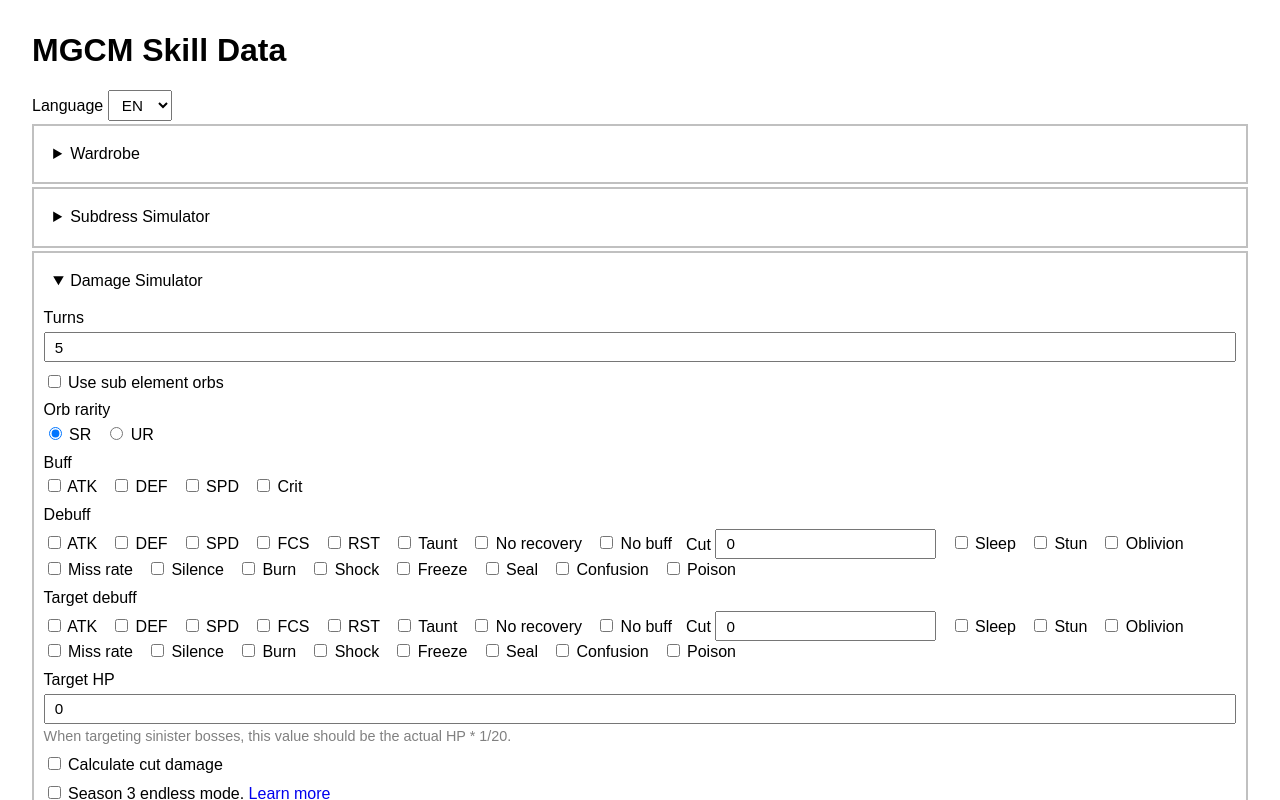
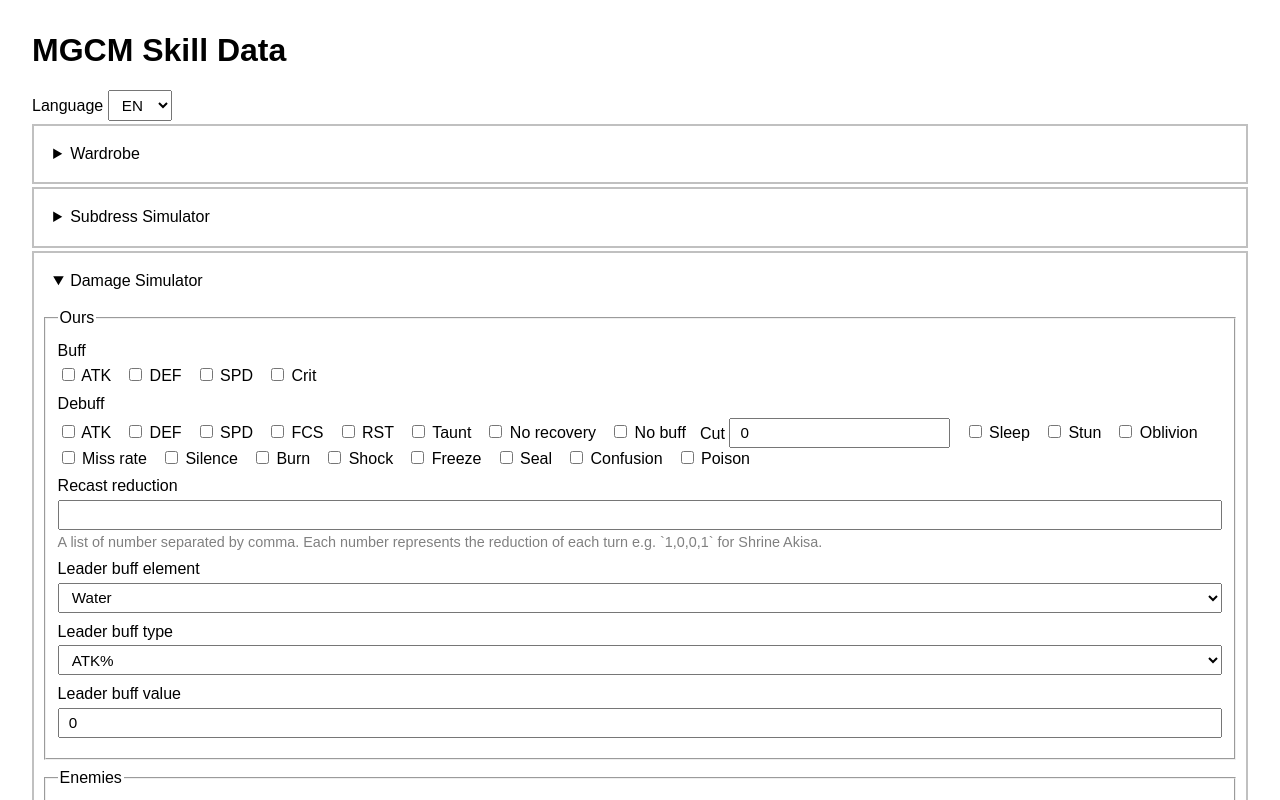
Before and after one commit to eight04/mgcm-skill-data, a Svelte app: page / in a window 1280 px wide. Both pictures are taken after a click on the heading "Damage Simulator". Shown: the top 800 px of the page. Built offline with nearby package versions, Linux system fonts and the light colour scheme.

Commit message:
Add: leader buff (#37)
* Change: group dps sim options

* Add: calculate leader buff

```diff
--- a/src/DPSSimulator.svelte
+++ b/src/DPSSimulator.svelte
@@ -25,6 +25,7 @@ let useCut = getStore("dps/useCut", false);
 let targetNumber = getStore("dps/targetNumber", 1);
 let s3endless = getStore("dps/s3endless", false);
 let recastReduction = getStore("dps/recastReduction", "");
+let leaderBuff = getStore("dps/leaderBuff", {type: "atk%", value: 0, element: "water"});
 
 let running = false;
 let result;
@@ -55,7 +56,8 @@ async function simulate() {
       useCut: $useCut,
       targetNumber: $targetNumber,
       s3endless: $s3endless,
-      recastReduction: parseNumberList($recastReduction)
+      recastReduction: parseNumberList($recastReduction),
+      leaderBuff: $leaderBuff
     });
     resultErr = false;
     maxScore = result[0].score;
@@ -80,38 +82,51 @@ function parseNumberList(s) {
 }
 </script>
 
-<label class="input-group">
-  <div class="input-title">Turns</div>
-  <input type="number" bind:value={$turn}>
-</label>
-
-<label class="input-group">
-  <input type="checkbox" bind:checked={$ignoreElement}>
-  Use sub element orbs
-</label>
-
-<div class="input-group">
-  <div class="radio-title">Orb rarity</div>
-  <label>
-    <input type="radio" bind:group={$orbRarity} value="sr">
-    SR
-  </label>
-  <label>
-    <input type="radio" bind:group={$orbRarity} value="ur">
-    UR
-  </label>
-</div>
-
+<fieldset class="group-block">
+  <legend>Ours</legend>
   <div class="input-group">
     <BuffChooser bind:value={$buff} />
   </div>
   <div class="input-group">
     <DebuffChooser bind:value={$debuff} />
   </div>
+  <label class="input-group">
+    <div class="input-title">Recast reduction</div>
+    <input type="text" bind:value={$recastReduction}>
+    <p class="help">
+      A list of number separated by comma. Each number represents the reduction of each turn e.g. `1,0,0,1` for Shrine Akisa.
+    </p>
+  </label>
+  <label class="input-group">
+    <span class="input-title">Leader buff element</span>
+    <select bind:value={$leaderBuff.element}>
+      <option value="fire">Fire</option>
+      <option value="lightning">Lightning</option>
+      <option value="water">Water</option>
+      <option value="dark">Dark</option>
+      <option value="light">Light</option>
+    </select>
+  </label>
+  <div class="input-group">
+    <div class="input-title">Leader buff type</div>
+    <select bind:value={$leaderBuff.type}>
+      <option value="atk%">ATK%</option>
+      <option value="atk">ATK+</option>
+      <option value="def%">DEF%</option>
+      <option value="def">DEF+</option>
+    </select>
+  </div>
+  <div class="input-group">
+    <div class="input-title">Leader buff value</div>
+    <input type="number" bind:value={$leaderBuff.value}>
+  </div>
+</fieldset>
+
+<fieldset class="group-block">
+  <legend>Enemies</legend>
   <div class="input-group">
     <DebuffChooser bind:value={$targetDebuff} title="Target debuff" />
   </div>
-
   <label class="input-group">
     <div class="input-title">Target HP</div>
     <input type="number" bind:value={$target.hp}>
@@ -119,30 +134,10 @@ function parseNumberList(s) {
       When targeting sinister bosses, this value should be the actual HP * 1/20.
     </p>
   </label>
-
-<label class="input-group">
-  <input type="checkbox" bind:checked={$useCut}>
-  Calculate cut damage
-</label>
-
-<label class="input-group">
-  <input type="checkbox" bind:checked={$s3endless}>
-  Season 3 endless mode. <a href="https://github.com/eight04/mgcm-skill-data/issues/31">Learn more</a>
-</label>
-
-<label class="input-group">
-  <div class="input-title">Recast reduction</div>
-  <input type="text" bind:value={$recastReduction}>
-  <p class="help">
-    A list of number separated by comma. Each number represents the reduction of each turn e.g. `1,0,0,1` for Shrine Akisa.
-  </p>
-</label>
-
   <label class="input-group">
     <div class="input-title">Target DEF</div>
     <input type="number" bind:value={$target.def}>
   </label>
-
   <label>
     <div class="input-title">Target element</div>
     <select bind:value={$target.element}>
@@ -156,11 +151,42 @@ function parseNumberList(s) {
       <option value="inferior">Always inferior</option>
     </select>
   </label>
-
   <label class="input-group">
     <div class="input-title">Number of targets</div>
     <input type="number" bind:value={$targetNumber}>
   </label>
+</fieldset>
+
+<fieldset class="group-block">
+  <legend>System</legend>
+  <label class="input-group">
+    <div class="input-title">Turns</div>
+    <input type="number" bind:value={$turn}>
+  </label>
+  <label class="input-group">
+    <input type="checkbox" bind:checked={$ignoreElement}>
+    Use sub element orbs
+  </label>
+  <div class="input-group">
+    <div class="radio-title">Orb rarity</div>
+    <label>
+      <input type="radio" bind:group={$orbRarity} value="sr">
+      SR
+    </label>
+    <label>
+      <input type="radio" bind:group={$orbRarity} value="ur">
+      UR
+    </label>
+  </div>
+  <label class="input-group">
+    <input type="checkbox" bind:checked={$useCut}>
+    Calculate cut damage
+  </label>
+  <label class="input-group">
+    <input type="checkbox" bind:checked={$s3endless}>
+    Season 3 endless mode. <a href="https://github.com/eight04/mgcm-skill-data/issues/31">Learn more</a>
+  </label>
+</fieldset>
 
 <div class="actions">
   <button on:click={simulate} disabled={running}>Simulate</button>
@@ -263,6 +289,7 @@ th, td {
   margin: .3em 0;
   display: block;
 }
+.group-block,
 .input-group,
 .actions {
   margin: .6em 0;
--- a/src/simulate-orb.mjs
+++ b/src/simulate-orb.mjs
@@ -26,7 +26,7 @@ const SUB_EFFECTS = {
 
 const SUB_EFFECT_ALL = [0.05, 0.07];
 
-export function buildOrb({dress, rarity, mod, subElement}) {
+export function buildOrb({dress, rarity, mod, subElement, leaderBuff}) {
   const suggestedEffects = Object.keys(mod).filter(t => !t.startsWith("target"));
   return [...generateOrbs(dress, rarity, suggestedEffects, subElement)]
     .map(orb => {
@@ -34,7 +34,7 @@ export function buildOrb({dress, rarity, mod, subElement}) {
         orb.subEffects.push("elm");
       }
       return {
-        score: calcScore(orb.stats, mod),
+        score: calcScore(orb.stats, mod, leaderBuff),
         name: `${orb.mainEffect} (${orb.subEffects.join(",")})`
       };
     })
--- a/src/simulate-skill.mjs
+++ b/src/simulate-skill.mjs
@@ -251,7 +251,7 @@ export function simulateSkillMod({
   useCut = false,
   targetNumber = 1,
   s3endless,
-  recastReduction = []
+  recastReduction = [],
 }) {
   const skillData = skillMap.get(dress.name);
   if (!skillData) throw new Error(`missing skill data for ${dress.name}`);
@@ -281,7 +281,7 @@ export function simulateSkillMod({
         buff,
         debuff,
         targetNumber,
-        s3endless
+        s3endless,
       }),
       cd: dress.skill[index].cd?.[1] || 1,
       sleep: 0,
--- a/src/simulate-util.mjs
+++ b/src/simulate-util.mjs
@@ -10,10 +10,18 @@ export function getBuffValue(buff, debuff, key) {
   return 1 - BUFF_VALUE[key];
 }
 
-export function calcScore(stat, mod) {
+export function calcScore(stat, mod, leaderBuff) {
   let score = 0;
   for (const key in mod) {
-    score += (stat[key] || 0) * mod[key];
+    let statValue = stat[key] || 0;
+    if (leaderBuff && leaderBuff.type.startsWith(key)) {
+      if (leaderBuff.type.endsWith("%")) {
+        statValue *= (leaderBuff.value + 100) / 100;
+      } else {
+        statValue += leaderBuff.value;
+      }
+    }
+    score += statValue * mod[key];
   }
   return score;
 }
--- a/src/simulate.worker.mjs
+++ b/src/simulate.worker.mjs
@@ -34,7 +34,7 @@ export function simulateSubDress({
   };
 }
 
-function *getAllSubs(mainDress, allDresses, mod, orb, buff, debuff, useSubEl) {
+function *getAllSubs(mainDress, allDresses, mod, orb, buff, debuff, useSubEl, leaderBuff) {
   for (const dress of allDresses) {
     if (dress === mainDress) continue;
 
@@ -44,7 +44,8 @@ function *getAllSubs(mainDress, allDresses, mod, orb, buff, debuff, useSubEl) {
         mod,
         subRatio: getSubRatio(mainDress, dress, subElement),
         subElement,
-        orbRarity: orb
+        orbRarity: orb,
+        leaderBuff
       });
 
     yield build(false);
@@ -86,7 +87,8 @@ export function simulateDps({
   useCut,
   targetNumber,
   s3endless,
-  recastReduction
+  recastReduction,
+  leaderBuff
 }) {
   target = normalizeTarget(target);
   buff = normalizeBuff(buff);
@@ -99,6 +101,8 @@ export function simulateDps({
 
   for (const dress of allDresses) {
     if (!skillMap.has(dress.name)) continue;
+
+    const useLeaderBuff = leaderBuff && leaderBuff.element === dress.element ? leaderBuff : undefined;
 
     for (const {history, mod} of simulateSkillMod({
       turn,
@@ -117,9 +121,19 @@ export function simulateDps({
       const mainDress = buildDress({
         dress,
         mod,
-        orbRarity: orb
+        orbRarity: orb,
+        leaderBuff: useLeaderBuff
       });
-      const subs = [...getAllSubs(dress, allDresses, mod, orb, buff, debuff, ignoreElement)]
+      const subs = [...getAllSubs(
+        dress,
+        allDresses,
+        mod,
+        orb,
+        buff,
+        debuff,
+        ignoreElement,
+        useLeaderBuff && leaderBuff.type.endsWith("%") ? leaderBuff : undefined
+      )]
         .sort(cmpScore)
         .reverse();
 
@@ -187,16 +201,18 @@ function buildDress({
   mod,
   subRatio = 1,
   subElement = false,
-  orbRarity = "sr"
+  orbRarity = "sr",
+  leaderBuff
 }) {
   const orb = buildOrb({
     dress,
     rarity: orbRarity,
     mod,
-    subElement
+    subElement,
+    leaderBuff: leaderBuff && leaderBuff.type.endsWith("%") ? leaderBuff : undefined
   });
   return {
-    score: (calcScore(dress, mod) + orb.score) * subRatio,
+    score: (calcScore(dress, mod, leaderBuff) + orb.score) * subRatio,
     dress,
     orb
   };
```
Also changed, not shown: 7 other files (tests, documents, lock files or other folders). Lines whose indentation alone changed are shown as unchanged.
